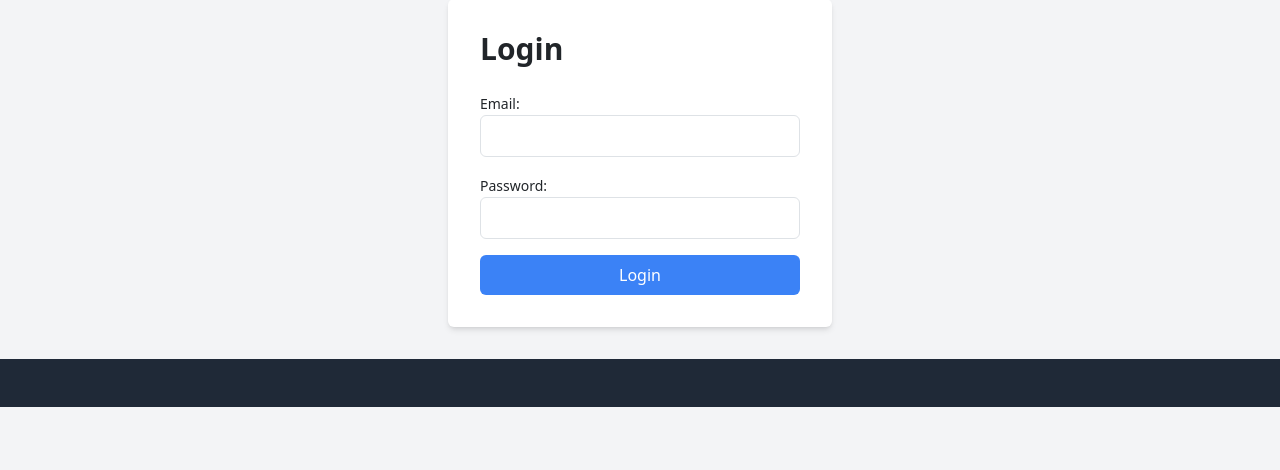
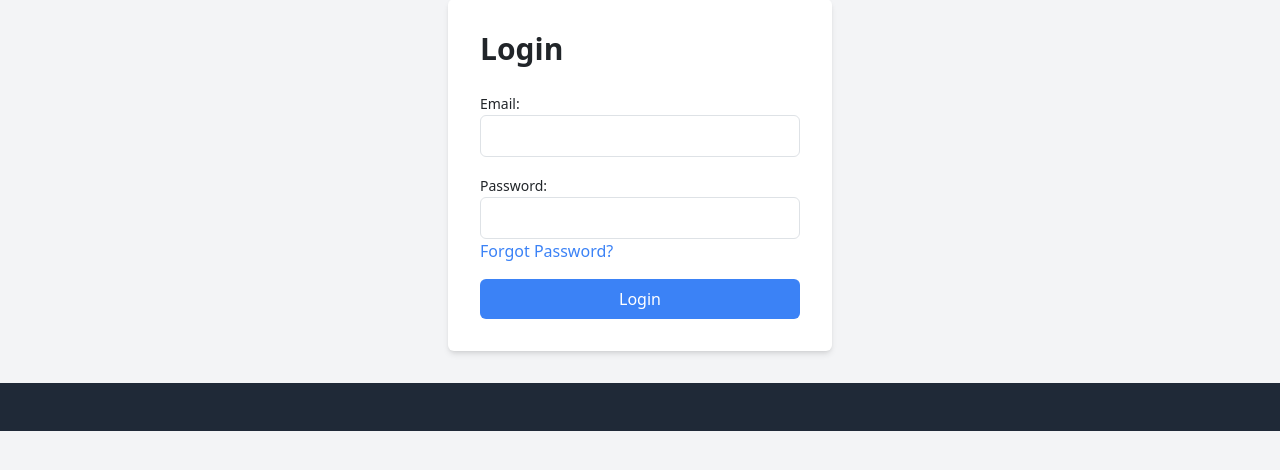
Before and after one commit to sultanmehedimasud/buaic, a Flask app: page /user/login in a window 1280 px wide. Shown: the part 121-591 px from the top of the page. Run offline with Flask 3, Linux system fonts and the light colour scheme; the visitor is signed in with stand-in values (Sample User, id 1); data comes from the database, SQL or seed files in the repository; style sheets or scripts are compiled from the project's sources; some libraries are stand-ins or nearby versions.

Commit message:
Update login.html
forgot pass route was missing, added now

```diff
--- a/templates/auth/login.html
+++ b/templates/auth/login.html
@@ -34,7 +34,7 @@ content %}
             class="border w-full p-2 rounded-md"
           />
         </div>
-
+        <a href="{{ url_for('user.forgot_password') }}" class="text-blue-500">Forgot Password?</a>
         <button
           type="submit"
           class="bg-blue-500 text-white p-2 rounded-md hover:bg-blue-600 w-full"
```
Lines whose indentation alone changed are shown as unchanged.
